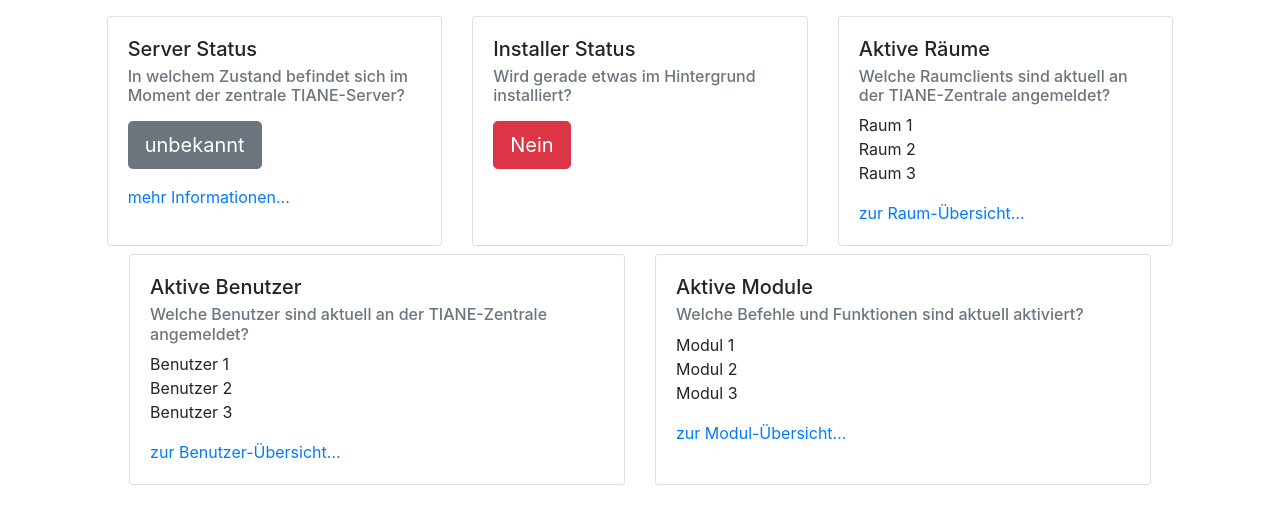
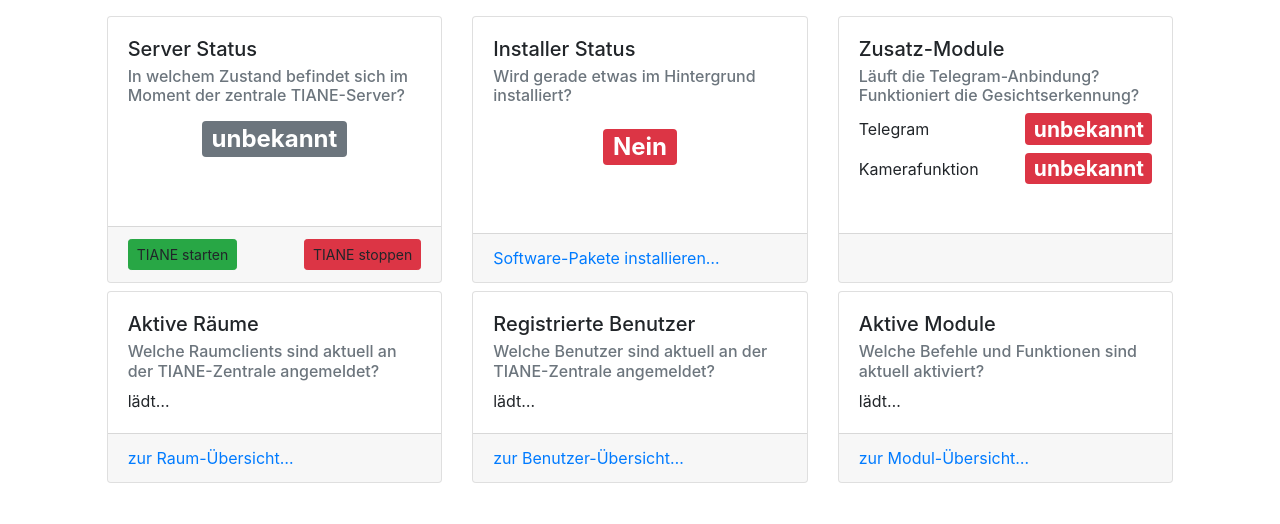
Before and after one commit to FerdiKr/TIANE, a Flask app: page / in a window 1280 px wide. Shown: the part 56-580 px from the top of the page. Run offline with Flask 2, Linux system fonts and the light colour scheme; data that the repository does not hold is empty; some libraries are stand-ins or nearby versions.

Commit message:
Rework index-page, moved mmap-thread into continuous-thread

```diff
--- a/webserver/server.py
+++ b/webserver/server.py
@@ -16,39 +16,7 @@
 from distutils.dir_util import copy_tree
 
 # Imports for handling the main-tiane-System, defining global variable for that thread
-from multiprocessing import Process
-import mmap
-import pickle
-sys.path.append(os.path.join(os.path.dirname(__file__), "../server/"))
-from TIANE_server import runMain
-class mThr():
-    def __init__(self):
-        self.thr = None
-        self.command = mmap.mmap(-1, 2048)
-        self.feedback = mmap.mmap(-1, 20480)
-    def start(self):
-        self.thr = Process(target=runMain, args=(self.command, self.feedback,))
-        try:
-            self.thr.start()
-        except AssertionError:
-            pass
-    def stop(self):
-        self.thr.terminate()
-
-    def status(self):
-        if self.thr is not None:
-            data = "running" if self.thr.is_alive() else "stopped"
-        else:
-            data = "unknown"
-        return data
-
-    def getFeed(self):
-        self.feedback.seek(0)
-        try:
-            pick = pickle.load(self.feedback)
-        except EOFError:
-            pick = {}
-        return pick
+from webserverTianeCommunication import mThr
 
 mainThread = mThr()
 
@@ -328,10 +296,34 @@
     data = getData()
     return "ok"
 
+@webapp.route("/api/server/list/<action>")
+def getExtraServerStatus(action="*"):
+    feed = mainThread.getFeed()
+    if action == "rooms":
+        data = feed["rooms"] if "rooms" in feed else {}
+    elif action == "users":
+        data = feed["users"] if "users" in feed else {}
+    elif action == "modules":
+        data = feed["modules"] if "modules" in feed else {}
+    elif action == "telegram":
+        data = feed["rejected_telegram_messages"] if "rejected_telegram_messages" in feed else []
+    else:
+        data = {
+            "room": feed["rooms"] if "rooms" in feed else {},
+            "users": feed["users"] if "users" in feed else {},
+            "modules": feed["modules"] if "modules" in feed else {}
+        }
+    return jsonify(data)
+
+
 @webapp.route("/api/server/<action>") # TODO
 def getServerStatus(action):
     if action == "status":
-        data = mainThread.status()
+        feed = mainThread.getFeed()
+        data = {
+            "status": mainThread.status(),
+            "since": feed["TIANE_starttime"] if "TIANE_starttime" in feed else 0
+            }
     elif action == "start":
         mainThread.start()
         data = "ok"
@@ -339,10 +331,10 @@
         mainThread.stop()
         data = "ok"
     elif action == "feed":
-        data = jsonify(mainThread.getFeed())
+        data = mainThread.getFeed()
     else:
         data = "err"
-    return data
+    return jsonify(data)
 
 @webapp.route("/api/module/<modName>/<action>") # TODO
 def changeModuleMode(modName, action):
--- a/webserver/static/main_index.js
+++ b/webserver/static/main_index.js
@@ -1,45 +1,119 @@
 function refreshInformation() {
   $.get("/api/server/status", function(data) {
-    if(data == "running") {
+    if(data["status"] == "running") {
       $("#StartPageServerStatus")
-        .removeClass("btn-danger")
-        .removeClass("btn-secondary")
-        .addClass("btn-success")
+        .removeClass("badge-danger")
+        .removeClass("badge-secondary")
+        .addClass("badge-success")
         .html("läuft");
-    } else if (data=="stopped") {
+      if(data["since"] > 0) {
+        duration = Math.floor(Date.now()/1000 - data["since"]);
+        if(duration < 60) {
+          out = duration + " s";
+        } else if (duration < 3600) {
+          out = Math.floor(duration/60) + " min";
+        } else if (duration < 86400){
+          out = Math.floor(duration/3600) + " h";
+        } else {
+          out = Math.floor(duration/86400) + " d, " + Math.floor((duration-Math.floor(duration/86400))/3600) + " h";
+        }
+        $("#timestampUptime").html("<span>In Betrieb seit</span><span>" + out + "</span>");
+      }
+    } else if (data["status"]=="stopped") {
       $("#StartPageServerStatus")
-      .removeClass("btn-success")
-      .removeClass("btn-secondary")
-      .addClass("btn-danger")
+      .removeClass("badge-success")
+      .removeClass("badge-secondary")
+      .addClass("badge-danger")
       .html("gestoppt");
     } else {
       $("#StartPageServerStatus")
-      .removeClass("btn-success")
-      .removeClass("btn-danger")
-      .addClass("btn-secondary")
+      .removeClass("badge-success")
+      .removeClass("badge-danger")
+      .addClass("badge-secondary")
       .html("unbekannt");
     }
   });
   $.get("/api/installer/getStatus", function(data) {
     if(data["status"] == "idle") {
       $("#StartPageInstallerStatus")
-        .removeClass("btn-success")
-        .addClass("btn-danger")
+        .removeClass("badge-success")
+        .addClass("badge-danger")
         .html("Nein");
       $("#StartPageInstallerLogs")
         .html("");
     } else {
-      console.log(data["log"])
       $("#StartPageInstallerStatus")
-      .removeClass("btn-danger")
-      .addClass("btn-success")
+      .removeClass("badge-danger")
+      .addClass("badge-success")
       .html("Ja.");
       $("#StartPageInstallerLogs")
       .html("" + data["log"] + "");
     }
   });
+  $.get("/api/server/list/*", function(data) {
+    var roomBuf = "";
+    var ct = 0;
+    for (var room in data["room"]) {
+      roomBuf += "<span>" + room + "</span><br />";
+      ct = ct +1;
+    }
+    $("#mainRoomList").html(roomBuf);
+    $("#mainRoomListBadge").html("Aktive Räume <span class=\"badge badge-secondary\">" + ct + "</span>");
+
+    var usersBuf = "";
+    var ct = 0;
+    for (var user in data["users"]) {
+      usersBuf += "<span>" + user + " (" + data["users"][user]["first_name"] + " " + data["users"][user]["last_name"] + ")</span><br />";
+      ct = ct +1;
+    }
+    $("#mainUserList").html(usersBuf);
+    $("#mainUserListBadge").html("Registrierte Benutzer <span class=\"badge badge-secondary\">" + ct + "</span>");
+
+    var modulesBuf = "";
+    var ct = 0;
+    for (var modules in data["modules"]) {
+      modulesBuf += "<span>" + modules + "</span><br />";
+      ct = ct +1;
+    }
+    $("#mainModuleList").html(modulesBuf);
+    $("#mainModuleListBadge").html("Aktive Module <span class=\"badge badge-secondary\">" + ct + "</span>");
+  });
 }
 
+function statusServer(action) {
+  switch (action) {
+    case "start":
+      $("#serverStatusStartButton")
+        .removeClass("btn-success")
+        .addClass("btn-outline-secondary")
+        .html("lädt…");
+      $.get("/api/server/start", function(data){
+        setTimeout(function() {
+          $("#serverStatusStartButton")
+            .removeClass("btn-outline-secondary")
+            .addClass("btn-success")
+            .html("TIANE starten");
+        }, 200);
+      });
+      break;
+      case "stop":
+        $("#serverStatusStopButton")
+          .removeClass("btn-danger")
+          .addClass("btn-outline-secondary")
+          .html("lädt…");
+        $.get("/api/server/stop", function(data){
+          setTimeout(function() {
+            $("#serverStatusStopButton")
+              .removeClass("btn-outline-secondary")
+              .addClass("btn-danger")
+              .html("TIANE stoppen");
+          }, 200);
+        });
+        break;
+    default:
+
+  }
+}
 window.onload = function () {
   refreshInformation();
   setInterval(refreshInformation, 3500);
--- a/webserver/template/index.html
+++ b/webserver/template/index.html
@@ -26,68 +26,95 @@
 <div class="row justify-content-center mt-3">
   <div class="col-md-10">
     <div class="row justify-content-center">
-      <div class="card-deck">
+      <div class="card-deck mb-2">
         <!-- CARD-Element-Block -->
-        <div class="card mb-2">
+        <div class="card">
           <div class="card-body">
             <h5 class="card-title">Server Status</h5>
             <h6 class="card-subtitle mb-2 text-muted">In welchem Zustand befindet sich im Moment der zentrale TIANE-Server?</h6>
             <p class="card-text">
-              <button class="btn btn-lg btn-secondary mt-2" id="StartPageServerStatus">unbekannt</button>
+              <h2 class="text-center"><span class="badge badge-secondary" id="StartPageServerStatus">unbekannt</span></h2>
+              <div class="d-flex justify-content-between mt-1" id="timestampUptime">
+
+              </div>
             </p>
-            <a href="#" class="card-link disabled">mehr Informationen…</a>
+          </div>
+          <div class="card-footer d-flex justify-content-between">
+            <a class="btn btn-sm btn-success" onclick="statusServer('start')" id="serverStatusStartButton">TIANE starten</a>
+            <a class="btn btn-sm btn-danger" onclick="statusServer('stop')" id="serverStatusStopButton">TIANE stoppen</a>
           </div>
         </div>
         <!-- CARD-Element-Block -->
-        <div class="card mb-2">
+        <div class="card">
           <div class="card-body">
             <h5 class="card-title">Installer Status</h5>
             <h6 class="card-subtitle mb-2 text-muted">Wird gerade etwas im Hintergrund installiert?</h6>
             <p class="card-text">
-              <button class="btn btn-lg btn-danger mt-2" id="StartPageInstallerStatus">Nein</button>
+              <h2 class="text-center"><span class="badge badge-danger mt-2 " id="StartPageInstallerStatus">Nein</span></h2>
               <br />
               <pre id="StartPageInstallerLogs"></pre>
             </p>
           </div>
+          <div class="card-footer d-flex justify-content-between">
+            <a href="/setup_s" class="card-link disabled">Software-Pakete installieren…</a>
+          </div>
         </div>
         <!-- CARD-Element-Block -->
-        <div class="card mb-2">
+        <div class="card">
           <div class="card-body">
-            <h5 class="card-title">Aktive Räume</h5>
-            <h6 class="card-subtitle mb-2 text-muted">Welche Raumclients sind aktuell an der TIANE-Zentrale angemeldet?</h6>
-            <p class="card-text">
-              <span>Raum 1</span><br />
-              <span>Raum 2</span><br />
-              <span>Raum 3</span><br />
-            </p>
-            <a href="/setupRoom" class="card-link disabled">zur Raum-Übersicht…</a>
+            <h5 class="card-title">Zusatz-Module</h5>
+            <h6 class="card-subtitle mb-2 text-muted">Läuft die Telegram-Anbindung? Funktioniert die Gesichtserkennung?</h6>
+            <div class="d-flex justify-content-between">
+              <span class="mt-1">Telegram</span>
+              <h3 class="text-center"><span class="badge badge-danger" id="">unbekannt</span></h3>
+            </div>
+            <div class="d-flex justify-content-between">
+              <span class="mt-1">Kamerafunktion</span>
+              <h3 class="text-center"><span class="badge badge-danger" id="">unbekannt</span></h3>
+            </div>
+          </div>
+          <div class="card-footer d-flex justify-content-between">
+            <a class="card-link disabled" style="opacity: 0;">.</a>
           </div>
         </div>
       </div>
       <div class="card-deck">
         <!-- CARD-Element-Block -->
-        <div class="card mb-2">
+        <div class="card">
           <div class="card-body">
-            <h5 class="card-title">Aktive Benutzer</h5>
+            <h5 class="card-title" id="mainRoomListBadge">Aktive Räume</h5>
+            <h6 class="card-subtitle mb-2 text-muted">Welche Raumclients sind aktuell an der TIANE-Zentrale angemeldet?</h6>
+            <p class="card-text" id="mainRoomList">
+              lädt…
+            </p>
+          </div>
+          <div class="card-footer d-flex justify-content-between">
+            <a href="/setupRoom" class="card-link disabled">zur Raum-Übersicht…</a>
+          </div>
+        </div>
+        <!-- CARD-Element-Block -->
+        <div class="card">
+          <div class="card-body">
+            <h5 class="card-title" id="mainUserListBadge">Registrierte Benutzer</h5>
             <h6 class="card-subtitle mb-2 text-muted">Welche Benutzer sind aktuell an der TIANE-Zentrale angemeldet?</h6>
-            <p class="card-text">
-              <span>Benutzer 1</span><br />
-              <span>Benutzer 2</span><br />
-              <span>Benutzer 3</span><br />
+            <p class="card-text" id="mainUserList">
+              lädt…
             </p>
+          </div>
+          <div class="card-footer d-flex justify-content-between">
             <a href="/setupUser" class="card-link disabled">zur Benutzer-Übersicht…</a>
           </div>
         </div>
         <!-- CARD-Element-Block -->
-        <div class="card mb-2">
+        <div class="card">
           <div class="card-body">
-            <h5 class="card-title">Aktive Module</h5>
+            <h5 class="card-title" id="mainModuleListBadge">Aktive Module</h5>
             <h6 class="card-subtitle mb-2 text-muted">Welche Befehle und Funktionen sind aktuell aktiviert?</h6>
-            <p class="card-text">
-              <span>Modul 1</span><br />
-              <span>Modul 2</span><br />
-              <span>Modul 3</span><br />
+            <p class="card-text" id="mainModuleList">
+              lädt…
             </p>
+          </div>
+          <div class="card-footer d-flex justify-content-between">
             <a href="/setupModules" class="card-link disabled">zur Modul-Übersicht…</a>
           </div>
         </div>
```
Also changed, not shown: server/TIANE_server.py (+8 -11 lines), webserver/doc.md (+4 -1 lines), webserver/webserverTianeCommunication.py (added, +57 -0 lines).
